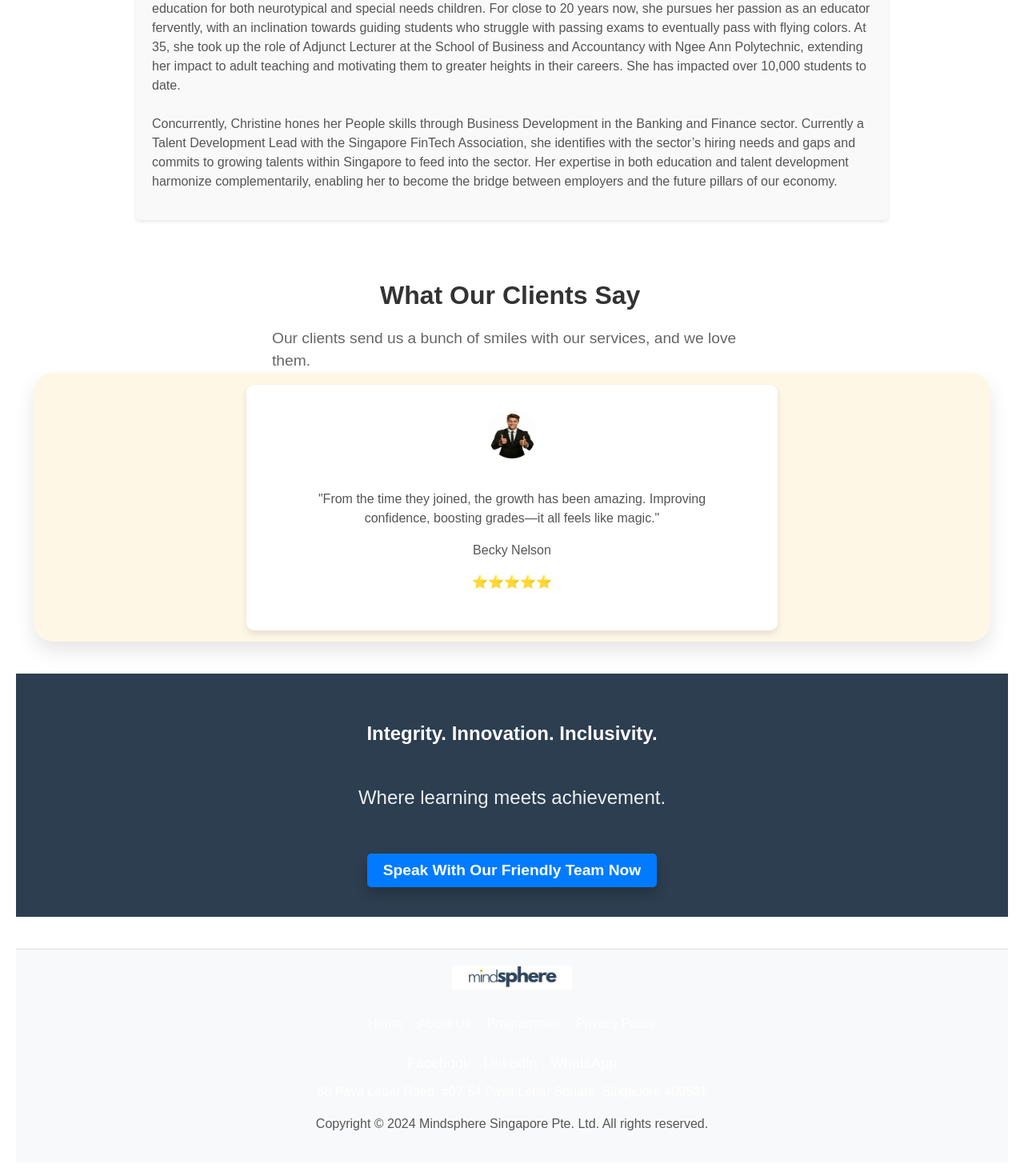
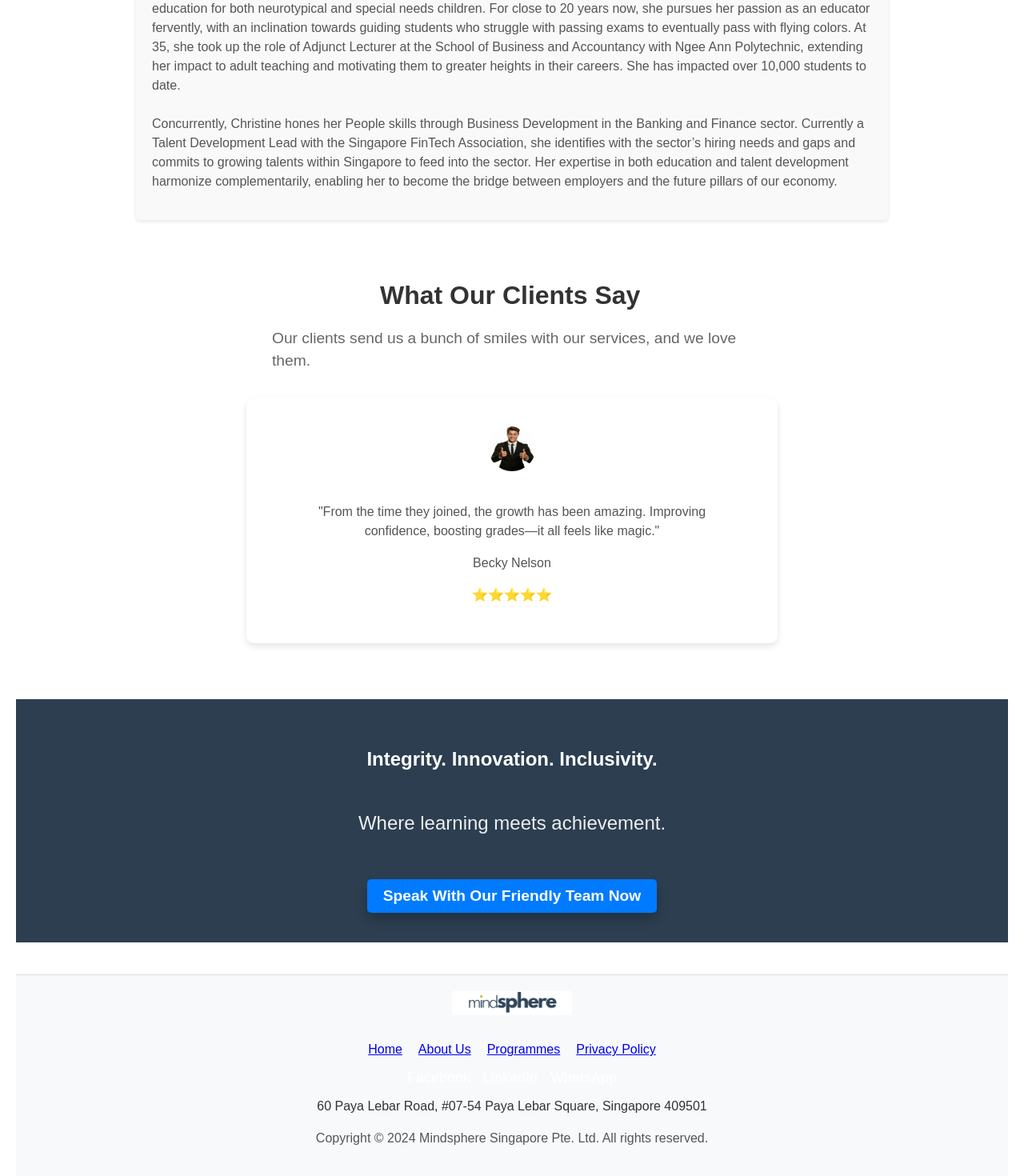
Before and after one commit to AppleOngPS/DataSphere, a React (Vite) app in the folder fsdpDatasphere/: page /homepage in a window 1280 px wide. Shown: the part 4922-6392 px from the top of the page at 80% size. Built offline with nearby package versions, Linux system fonts and the light colour scheme.

Commit message:
Update to programme page html css.

```diff
--- a/fsdpDatasphere/src/WorkshopPage.css
+++ b/fsdpDatasphere/src/WorkshopPage.css
@@ -88,7 +88,7 @@
 .workshop-details {
   display: flex;
   flex-wrap: wrap;
-  justify-content: center;
+  justify-content: space-between;
   gap: 2rem;
   margin-bottom: 4rem;
 }
@@ -97,7 +97,7 @@
   background-color: #e0ebf5;
   padding: 2rem;
   border-radius: 20px;
-  width: 300px;
+  flex: 1 1 calc(30% - 2rem);
   text-align: center;
   box-shadow: 0px 8px 16px rgba(0, 0, 0, 0.1);
   transition: transform 0.3s ease, box-shadow 0.3s ease;
@@ -141,77 +141,6 @@
   background-color: #1f2b37;
 }
 
-.testimonials {
-  background-color: #fff7e5;
-  padding: 3rem;
-  border-radius: 25px;
-  max-width: 1100px;
-  margin: 0 auto 4rem;
-  box-shadow: 0px 12px 24px rgba(0, 0, 0, 0.1);
-}
-
-.testimonials-title {
-  font-size: 2.5rem;
-  color: #2c3d4e;
-  margin-bottom: 2rem;
-  font-family: "Georgia", serif;
-}
-
-.testimonial-card {
-  background-color: #ffffff;
-  padding: 2rem;
-  border-radius: 15px;
-  box-shadow: 0px 8px 16px rgba(0, 0, 0, 0.1);
-  margin-bottom: 2rem;
-  text-align: left;
-  display: flex;
-  align-items: center;
-  max-width: 800px;
-  margin-left: auto;
-  margin-right: auto;
-}
-
-.testimonial-card img {
-  width: 80px;
-  height: 80px;
-  border-radius: 50%;
-  margin-right: 1.5rem;
-}
-
-.testimonial-card p {
-  font-size: 1rem;
-  color: #2c3d4e;
-}
-
-.testimonial-card strong {
-  font-size: 1rem;
-  color: #2c3d4e;
-}
-
-.footer {
-  background-color: #2c3d4e;
-  color: #ffffff;
-  padding: 2rem;
-  text-align: center;
-  margin-top: 4rem;
-}
-
-.footer-nav {
-  margin-bottom: 1.5rem;
-}
-
-.footer-nav a {
-  color: #ffffff;
-  margin: 0 1rem;
-  text-decoration: none;
-  font-size: 1rem;
-  transition: color 0.3s ease;
-}
-
-.footer-nav a:hover {
-  color: #ff9800;
-}
-
 .social-media a {
   color: #ffffff;
   margin: 0 0.5rem;
--- a/fsdpDatasphere/src/WorkshopPage.jsx
+++ b/fsdpDatasphere/src/WorkshopPage.jsx
@@ -201,46 +201,6 @@ const WorkshopPage = () => {
           )}
         </section>
       )}
-
-      {/* Footer Section */}
-      <footer className="footer">
-        <img
-          src="./src/assets/logo.png"
-          alt="Mindsphere Logo"
-          className="mindsphere-logo"
-        />
-        <nav className="footer-nav">
-          <a href="/">Home</a>
-          <a href="/about">About Us</a>
-          <a href="/programmes">Programmes</a>
-          <a href="/privacy-policy">Privacy Policy</a>
-        </nav>
-        <div className="social-media">
-          <a
-            href="https://facebook.com"
-            target="_blank"
-            rel="noopener noreferrer"
-          >
-            Facebook
-          </a>
-          <a
-            href="https://linkedin.com"
-            target="_blank"
-            rel="noopener noreferrer"
-          >
-            LinkedIn
-          </a>
-          <a href="https://wa.me/" target="_blank" rel="noopener noreferrer">
-            WhatsApp
-          </a>
-        </div>
-        <address>
-          60 Paya Lebar Road, #07-54 Paya Lebar Square, Singapore 409501
-        </address>
-        <p>
-          Copyright © 2024 Mindsphere Singapore Pte. Ltd. All rights reserved.
-        </p>
-      </footer>
     </div>
   );
 };
```
